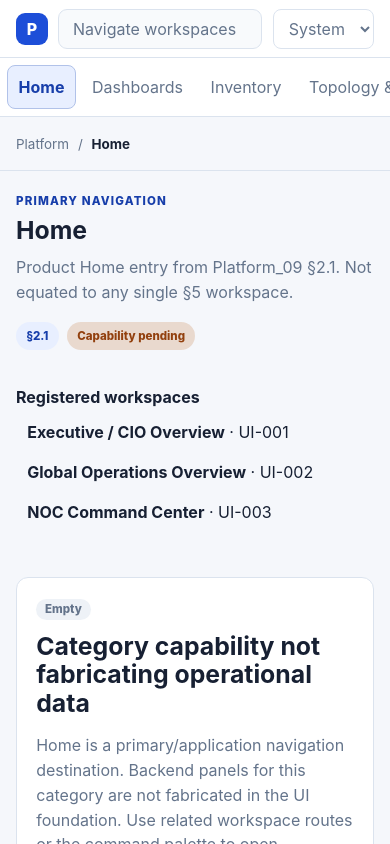
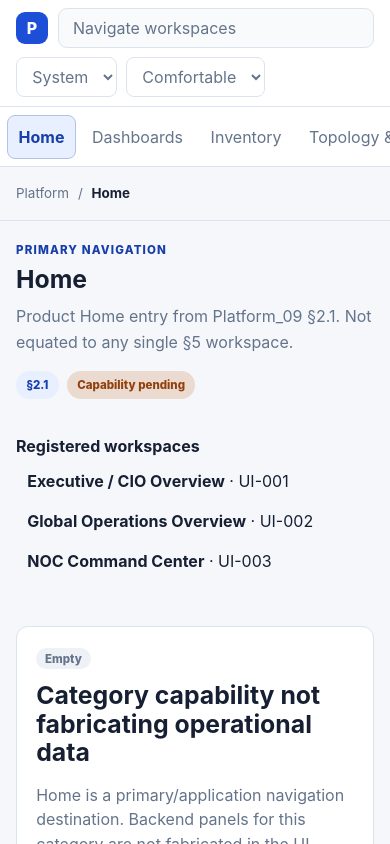
Before and after one commit to gagandsm-max/platform, a React (Vite) app in the folder ui/: page / in a window 390 px wide. Shown: the top 844 px of the page. Built offline with nearby package versions, Linux system fonts and the light colour scheme.

Commit message:
ui: keep density control reachable on mobile

```diff
--- a/ui/src/App.css
+++ b/ui/src/App.css
@@ -728,13 +728,31 @@ kbd {
   .topbar {
     position: sticky;
     display: grid;
-    grid-template-columns: auto minmax(0, 1fr) auto;
+    grid-template-columns: auto minmax(0, 1fr);
+    grid-template-areas:
+      'brand search'
+      'actions actions';
     min-height: 58px;
-    gap: 0.65rem;
+    gap: 0.55rem 0.65rem;
+    padding-block: 0.5rem;
+  }
+
+  .brand-block {
+    grid-area: brand;
+  }
+
+  .global-search {
+    grid-area: search;
+  }
+
+  .topbar-actions {
+    grid-area: actions;
+    justify-content: flex-start;
+    overflow-x: auto;
+    padding-bottom: 0.1rem;
   }
 
   .brand-name,
-  .density-control,
   .topbar-actions .user-menu,
   .global-search kbd {
     display: none;
```
